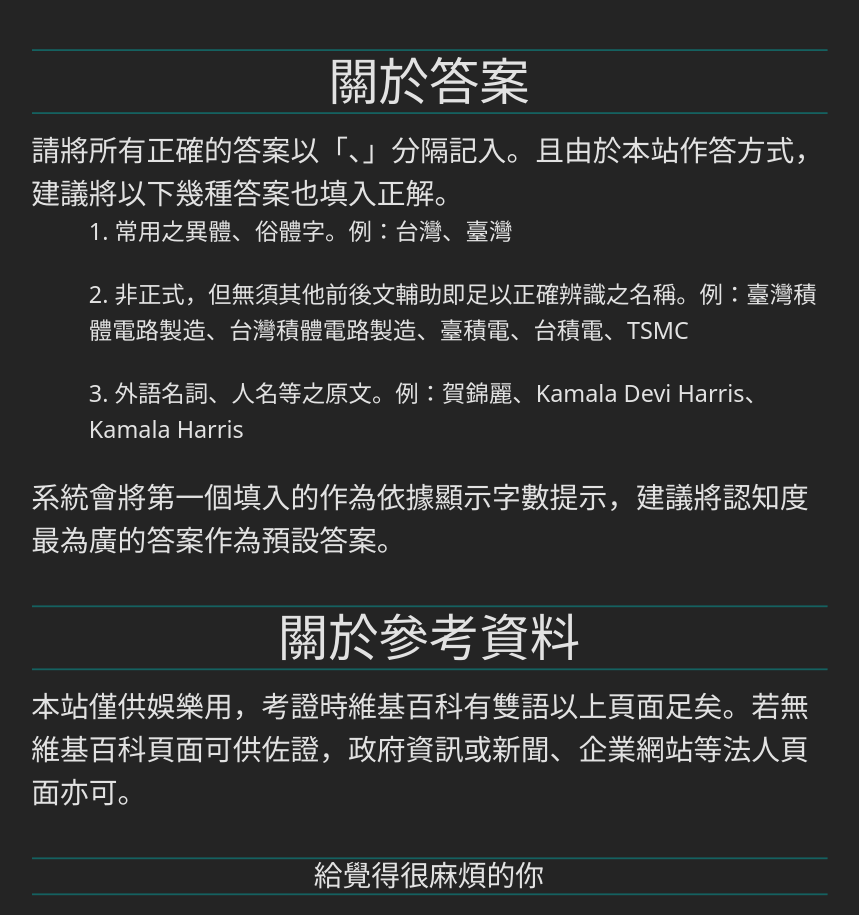
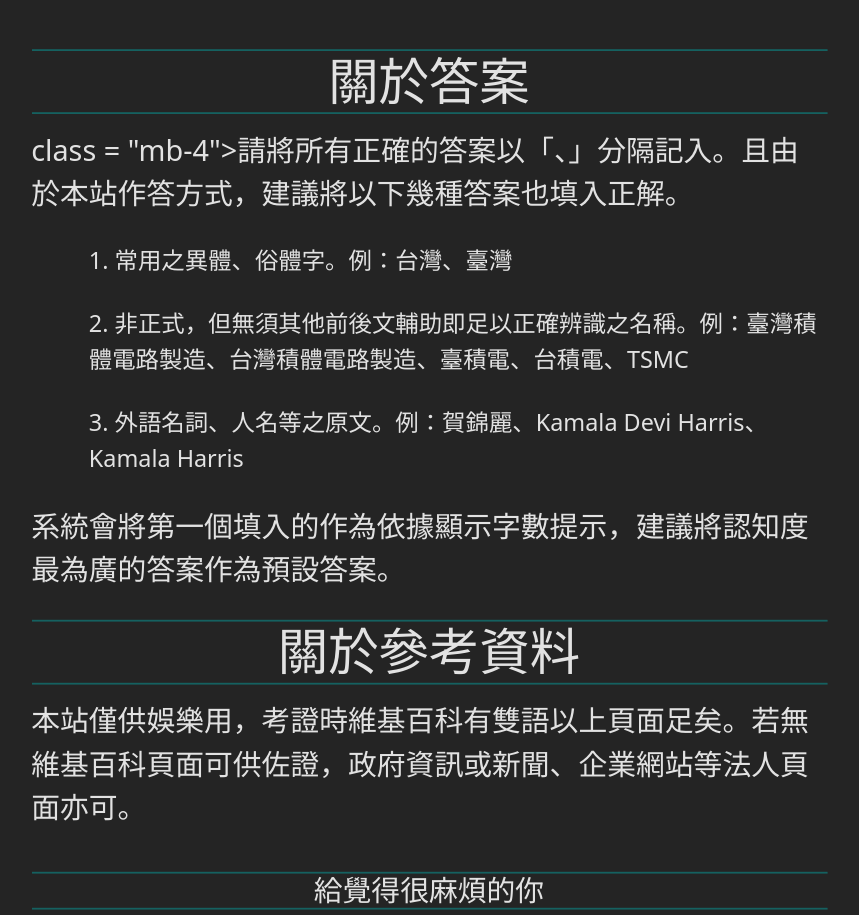
Before and after one commit to Yuduki-Tei/crying-chair-quiz, a Vue app: page /contribution/principle in a window 1280 px wide. Shown: the part 1011-1926 px from the top of the page, without its empty margins (211-1070 px from the left). Built offline with nearby package versions, Linux system fonts and the light colour scheme; no server answers.

Commit message:
fix html sytax problem

```diff
--- a/src/views/Principle.vue
+++ b/src/views/Principle.vue
@@ -22,12 +22,11 @@
     <p class = "mb-1">10. 事物之固有、習慣、合乎邏輯之排序，非必要不做更動。</p>
     <p class = "mb-4">11. 描述客觀事實，不做價值判斷。</p>
   <h3 class = "text-center border-top border-bottom ">關於答案</h3>
-    <p class = "mb-4">請將所有正確的答案以「、」分隔記入。且由於本站作答方式，建議將以下幾種答案也填入正解。
+    <p> class = "mb-4">請將所有正確的答案以「、」分隔記入。且由於本站作答方式，建議將以下幾種答案也填入正解。</p>
       <ol>1. 常用之異體、俗體字。例：台灣、臺灣</ol>
       <ol>2. 非正式，但無須其他前後文輔助即足以正確辨識之名稱。例：臺灣積體電路製造、台灣積體電路製造、臺積電、台積電、TSMC</ol>
       <ol>3. 外語名詞、人名等之原文。例：賀錦麗、Kamala Devi Harris、Kamala Harris</ol>
-    系統會將第一個填入的作為依據顯示字數提示，建議將認知度最為廣的答案作為預設答案。
-    </p>
+    <p>系統會將第一個填入的作為依據顯示字數提示，建議將認知度最為廣的答案作為預設答案。</p>
   <h3 class = "text-center border-top border-bottom ">關於參考資料</h3>
     <p class = "mb-4">本站僅供娛樂用，考證時維基百科有雙語以上頁面足矣。若無維基百科頁面可供佐證，政府資訊或新聞、企業網站等法人頁面亦可。</p>
   <h6 class = "text-center border-top border-bottom ">給覺得很麻煩的你</h6>
```
